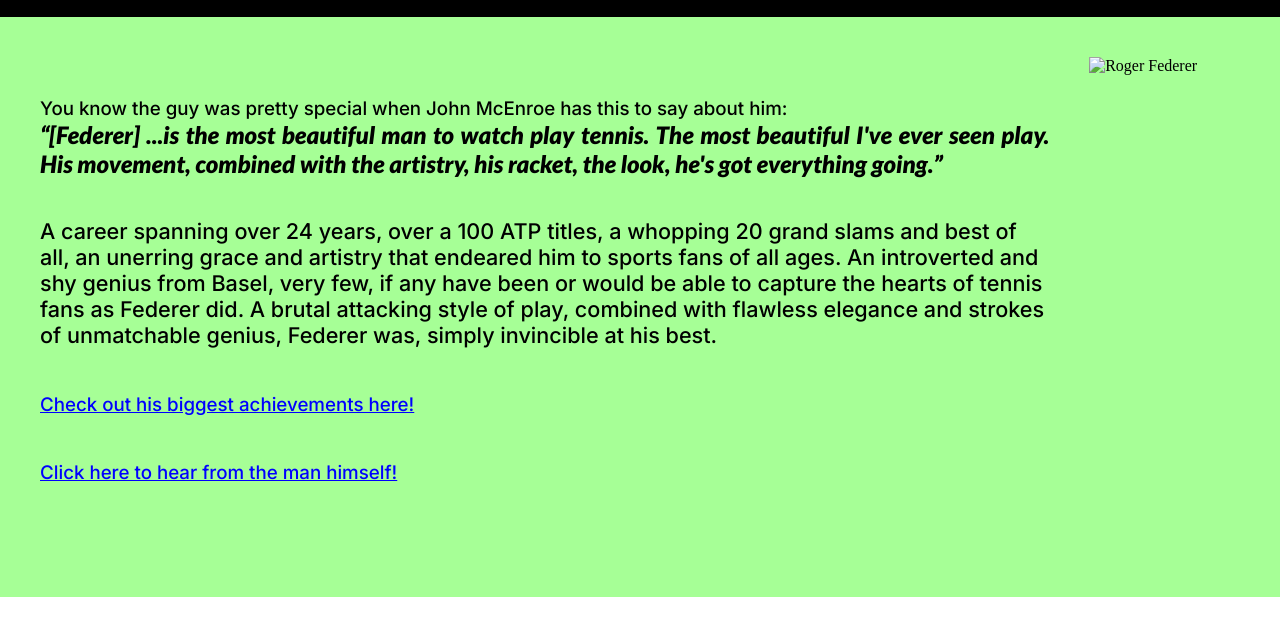
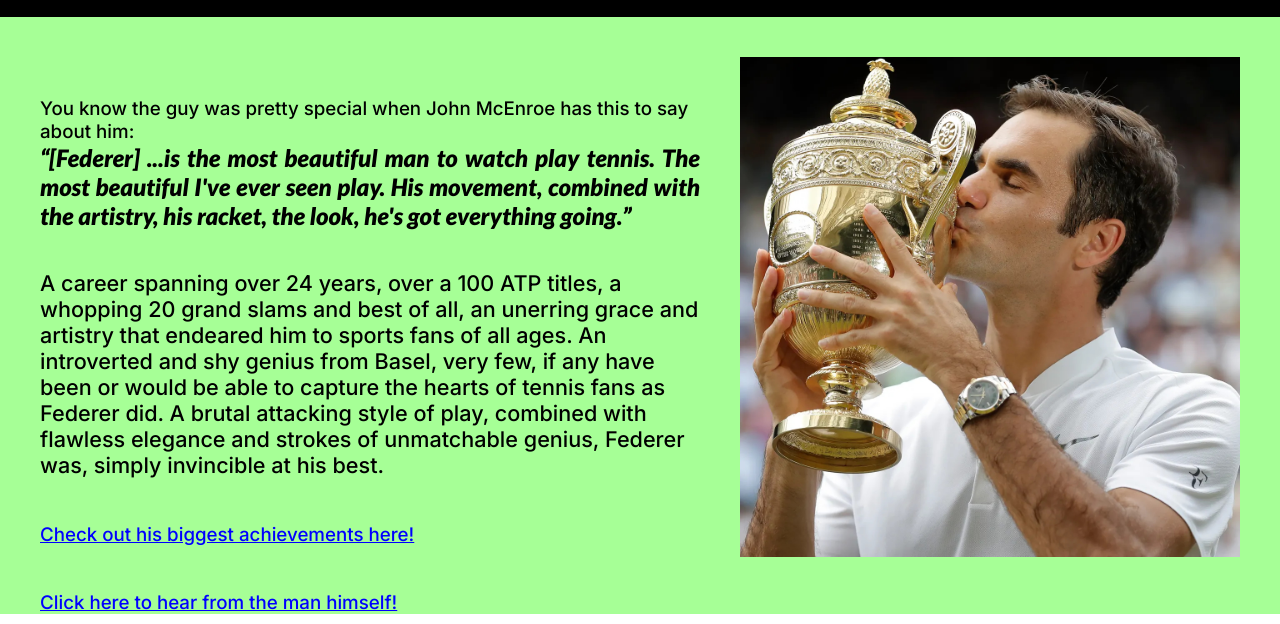
Before and after one commit to aayush2378/INFO-6150_Assignment-1, a plain HTML site: page index.html in a window 1280 px wide. Shown: the part 142-766 px from the top of the page. Drawn offline with Linux system fonts and the light colour scheme.

Commit message:
Update index.html

```diff
--- a/index.html
+++ b/index.html
@@ -54,7 +54,7 @@
       </div>
       <img
         alt="Roger Federer"
-        src="media/Image1.jpg"
+        src="Image1.jpg"
       />
     </div>
 
```
